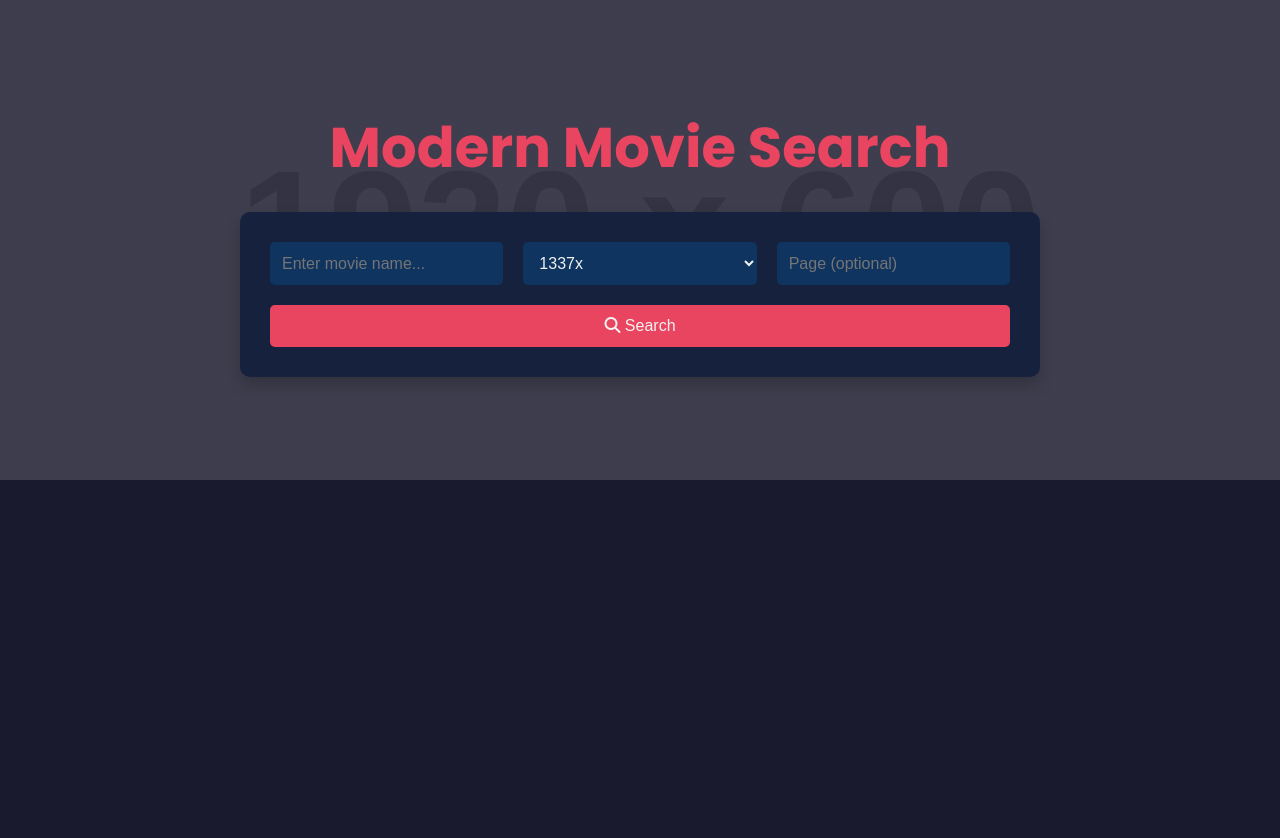
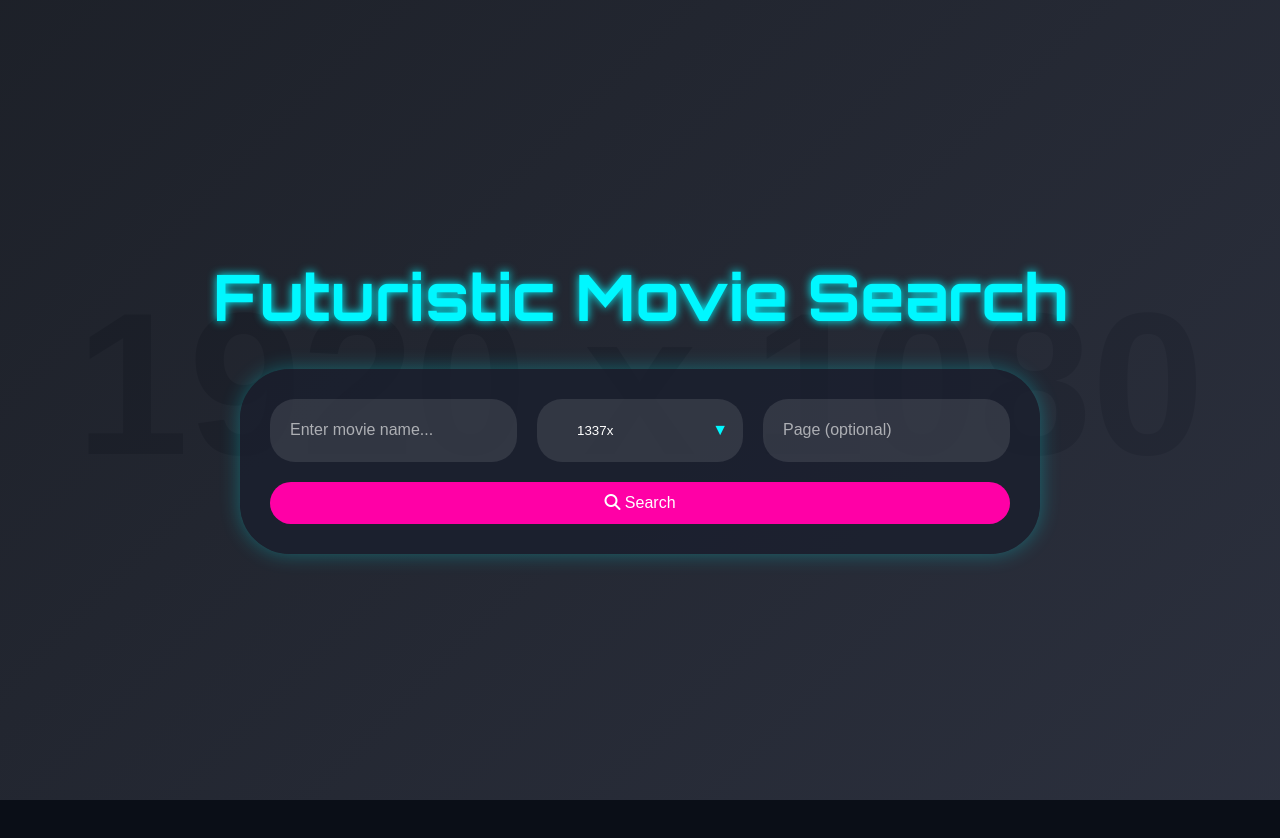
Before and after one commit to ghostyshell/torrent-search-node, a website: page public/index.html in a window 1280 px wide. Before the commit the page ends 800 px from the top, so only its background shows below. Drawn offline with nearby package versions, Linux system fonts and the light colour scheme; placeholder pictures from the web are drawn by us.

Commit message:
Update index.html

```diff
--- a/public/index.html
+++ b/public/index.html
@@ -4,16 +4,16 @@
 <head>
     <meta charset="UTF-8">
     <meta name="viewport" content="width=device-width, initial-scale=1.0">
-    <title>Modern Movie Search</title>
-    <link href="https://fonts.googleapis.com/css2?family=Poppins:wght@300;400;600;700&display=swap" rel="stylesheet">
+    <title>Futuristic Movie Search</title>
+    <link href="https://fonts.googleapis.com/css2?family=Orbitron:wght@400;500;700&family=Roboto:wght@300;400;700&display=swap" rel="stylesheet">
     <link rel="stylesheet" href="https://cdnjs.cloudflare.com/ajax/libs/font-awesome/6.4.0/css/all.min.css">
     <style>
         :root {
-            --primary-color: #1a1a2e;
-            --secondary-color: #16213e;
-            --accent-color: #0f3460;
-            --text-color: #e94560;
-            --light-text: #f1f1f1;
+            --primary-bg: #0a0e17;
+            --secondary-bg: #1a1f2e;
+            --accent-color: #00f7ff;
+            --text-color: #ffffff;
+            --highlight-color: #ff00a6;
         }
 
         * {
@@ -23,9 +23,9 @@
         }
 
         body {
-            font-family: 'Poppins', sans-serif;
-            background-color: var(--primary-color);
-            color: var(--light-text);
+            font-family: 'Roboto', sans-serif;
+            background-color: var(--primary-bg);
+            color: var(--text-color);
             line-height: 1.6;
         }
 
@@ -36,9 +36,9 @@
         }
 
         header {
-            background: linear-gradient(rgba(26, 26, 46, 0.8), rgba(26, 26, 46, 0.8)),
-                        url('https://via.placeholder.com/1920x600.png?text=Movie+Search') no-repeat center center/cover;
-            height: 60vh;
+            background: linear-gradient(135deg, rgba(10, 14, 23, 0.9) 0%, rgba(26, 31, 46, 0.9) 100%),
+                        url('https://via.placeholder.com/1920x1080.png?text=Futuristic+Movie+Search') no-repeat center center/cover;
+            height: 100vh;
             display: flex;
             flex-direction: column;
             justify-content: center;
@@ -48,10 +48,12 @@
         }
 
         header h1 {
-            font-size: 3.5rem;
+            font-family: 'Orbitron', sans-serif;
+            font-size: 4rem;
             font-weight: 700;
             margin-bottom: 20px;
-            color: var(--text-color);
+            color: var(--accent-color);
+            text-shadow: 0 0 10px var(--accent-color);
         }
 
         .search-form {
@@ -60,39 +62,73 @@
             display: flex;
             flex-wrap: wrap;
             justify-content: center;
-            background: var(--secondary-color);
+            background: rgba(26, 31, 46, 0.8);
             padding: 20px;
-            border-radius: 10px;
-            box-shadow: 0 8px 16px rgba(0, 0, 0, 0.2);
+            border-radius: 50px;
+            box-shadow: 0 0 20px rgba(0, 247, 255, 0.3);
         }
 
         .search-form input,
-        .search-form select,
+        .search-form .select-wrapper,
         .search-form button {
             margin: 10px;
-            padding: 12px;
             border: none;
-            border-radius: 5px;
+            border-radius: 25px;
             font-size: 1rem;
         }
 
         .search-form input,
+        .search-form .select-wrapper {
+            flex: 1 1 200px;
+            background-color: rgba(255, 255, 255, 0.1);
+            color: var(--text-color);
+            padding: 12px 20px;
+        }
+
+        .search-form input::placeholder {
+            color: rgba(255, 255, 255, 0.6);
+        }
+
+        .select-wrapper {
+            position: relative;
+            display: inline-block;
+        }
+
+        .select-wrapper::after {
+            content: '\25BC';
+            position: absolute;
+            top: 50%;
+            right: 15px;
+            transform: translateY(-50%);
+            pointer-events: none;
+            color: var(--accent-color);
+        }
+
         .search-form select {
-            flex: 1 1 200px;
-            background-color: var(--accent-color);
-            color: var(--light-text);
+            appearance: none;
+            background: transparent;
+            border: none;
+            color: var(--text-color);
+            width: 100%;
+            padding: 12px 20px;
+            padding-right: 40px;
+            border-radius: 25px;
+            cursor: pointer;
         }
 
         .search-form button {
             flex: 1 1 100px;
-            background-color: var(--text-color);
-            color: var(--light-text);
+            background-color: var(--highlight-color);
+            color: var(--text-color);
             cursor: pointer;
-            transition: background-color 0.3s ease;
+            transition: all 0.3s ease;
+            padding: 12px 20px;
         }
 
         .search-form button:hover {
-            background-color: #d13652;
+            background-color: var(--accent-color);
+            color: var(--primary-bg);
+            transform: scale(1.05);
         }
 
         .movie-container {
@@ -103,53 +139,68 @@
         }
 
         .movie-card {
-            background-color: var(--secondary-color);
-            border-radius: 10px;
+            background-color: var(--secondary-bg);
+            border-radius: 15px;
             overflow: hidden;
-            transition: transform 0.3s, box-shadow 0.3s;
+            transition: all 0.3s ease;
+            position: relative;
         }
 
         .movie-card:hover {
-            transform: translateY(-5px);
-            box-shadow: 0 10px 20px rgba(0, 0, 0, 0.2);
+            transform: translateY(-10px);
+            box-shadow: 0 10px 20px rgba(0, 247, 255, 0.2);
         }
 
         .movie-card img {
             width: 100%;
-            height: 300px;
+            height: 350px;
             object-fit: cover;
         }
 
         .movie-info {
             padding: 20px;
+            background: linear-gradient(0deg, var(--secondary-bg) 0%, rgba(26, 31, 46, 0.8) 100%);
+            position: absolute;
+            bottom: 0;
+            left: 0;
+            right: 0;
+            transform: translateY(100%);
+            transition: transform 0.3s ease;
+        }
+
+        .movie-card:hover .movie-info {
+            transform: translateY(0);
         }
 
         .movie-info h5 {
+            font-family: 'Orbitron', sans-serif;
             font-size: 1.2rem;
-            font-weight: 600;
+            font-weight: 500;
             margin-bottom: 10px;
-            color: var(--text-color);
+            color: var(--accent-color);
         }
 
         .movie-info p {
             font-size: 0.9rem;
             margin-bottom: 8px;
-            color: var(--light-text);
+            color: var(--text-color);
         }
 
         .btn-custom {
             display: inline-block;
-            background-color: var(--text-color);
-            color: var(--light-text);
+            background-color: var(--highlight-color);
+            color: var(--text-color);
             padding: 8px 16px;
-            border-radius: 5px;
+            border-radius: 20px;
             text-decoration: none;
-            transition: background-color 0.3s ease;
+            transition: all 0.3s ease;
             margin-top: 10px;
         }
 
         .btn-custom:hover {
-            background-color: #d13652;
+            background-color: var(--accent-color);
+            color: var(--primary-bg);
+            transform: scale(1.05);
         }
 
         @media (max-width: 768px) {
@@ -159,10 +210,11 @@
 
             .search-form {
                 flex-direction: column;
+                border-radius: 25px;
             }
 
             .search-form input,
-            .search-form select,
+            .search-form .select-wrapper,
             .search-form button {
                 width: 100%;
                 margin: 5px 0;
@@ -173,13 +225,15 @@
 
 <body>
     <header>
-        <h1>Modern Movie Search</h1>
+        <h1>Futuristic Movie Search</h1>
         <div class="search-form">
             <input type="text" id="query" placeholder="Enter movie name...">
-            <select id="website">
-                <option value="1337x">1337x</option>
-                <option value="yts">YTS</option>
-            </select>
+            <div class="select-wrapper">
+                <select id="website">
+                    <option value="1337x">1337x</option>
+                    <option value="yts">YTS</option>
+                </select>
+            </div>
             <input type="number" id="page" placeholder="Page (optional)" min="1">
             <button onClick="searchTorrents()"><i class="fas fa-search"></i> Search</button>
         </div>
@@ -198,7 +252,7 @@
             const website = $('#website').val();
             const page = $('#page').val() || '';
             const resultsDiv = $('#results');
-            resultsDiv.html('<div class="text-center" style="grid-column: 1 / -1;">Loading...</div>');
+            resultsDiv.html('<div style="grid-column: 1 / -1; text-align: center;">Searching the galaxy...</div>');
 
             let apiUrl = `https://itorrentsearch.vercel.app/api/${website}/${query}`;
             if (page) {
@@ -210,7 +264,7 @@
                 const data = await response.json();
 
                 if (!data || data.length === 0) {
-                    resultsDiv.html('<div class="text-center" style="grid-column: 1 / -1;">No results found.</div>');
+                    resultsDiv.html('<div style="grid-column: 1 / -1; text-align: center;">No results found in this universe.</div>');
                     return;
                 }
 
@@ -220,6 +274,7 @@
                     data.forEach(torrent => {
                         resultsDiv.append(`
                             <div class="movie-card">
+                                <img src="https://via.placeholder.com/350x500.png?text=${encodeURIComponent(torrent.Name)}" alt="${torrent.Name}">
                                 <div class="movie-info">
                                     <h5>${torrent.Name}</h5>
                                     <p><strong>Category:</strong> ${torrent.Category || 'N/A'}</p>
@@ -251,7 +306,7 @@
                     });
                 }
             } catch (error) {
-                resultsDiv.html('<div class="text-center text-danger" style="grid-column: 1 / -1;">Failed to load results.</div>');
+                resultsDiv.html('<div style="grid-column: 1 / -1; text-align: center; color: var(--highlight-color);">Failed to load results. The space-time continuum may be disrupted.</div>');
             }
         }
     </script>
```
